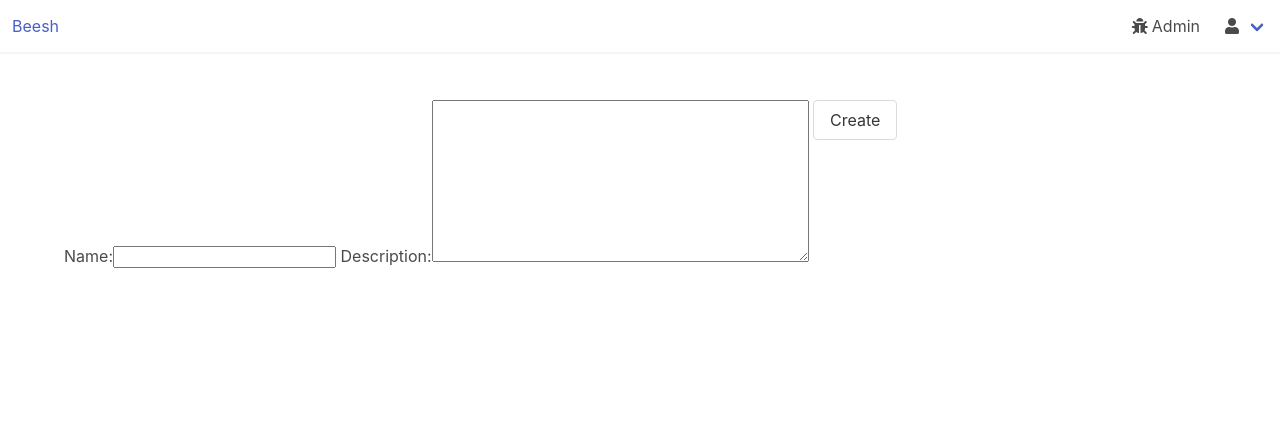
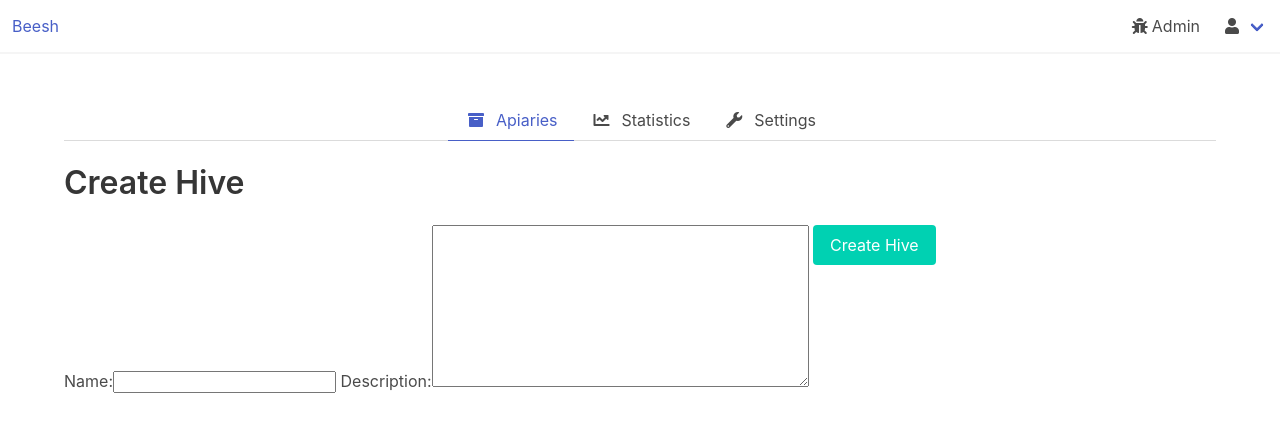
Before and after one commit to Retzudo/beez, a Django app: page /dashboard/apiaries/1/create-hive in a window 1280 px wide. Shown: the top 432 px of the page. Run offline with Django 3.2, Linux system fonts and the light colour scheme; the visitor is signed in with stand-in values (Sample User, id 1); some libraries are stand-ins or nearby versions.

Commit message:
Matched hive form with apiary form

```diff
--- a/beesh/frontend/templates/frontend/hive_form.html
+++ b/beesh/frontend/templates/frontend/hive_form.html
@@ -4,10 +4,14 @@
 {% block body %}
     <section class="section">
         <div class="container">
+            {% include 'frontend/_dashboard_tabs.html' with active='apiary-list' %}
+            <h1 class="title">{% if form.instance.pk %}Edit{% else %}Create{% endif %} Hive</h1>
             <form action="" method="post">
                 {{ form|bulma }}
                 {% csrf_token %}
-                <button class="button">Create</button>
+                <button class="button is-primary">
+                    {% if form.instance.pk %}Save{% else %}Create{% endif %} Hive
+                </button>
             </form>
         </div>
     </section>
```
